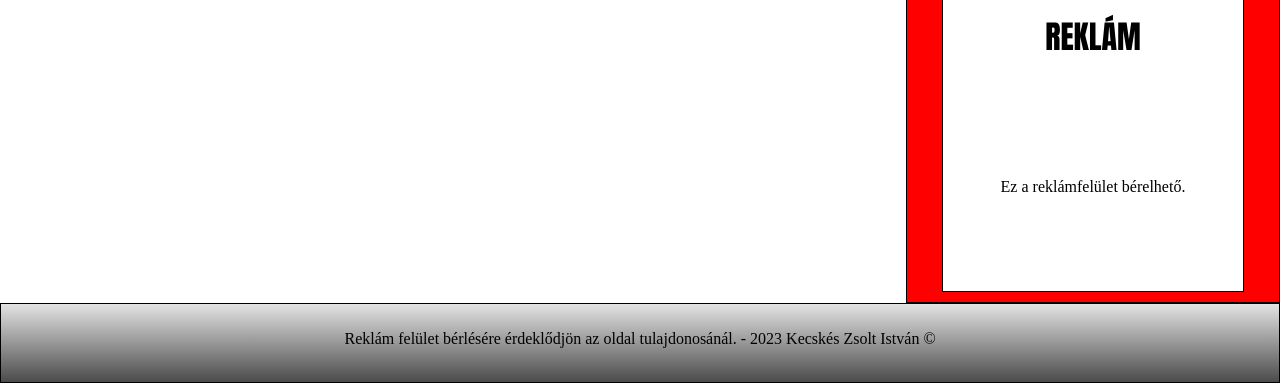
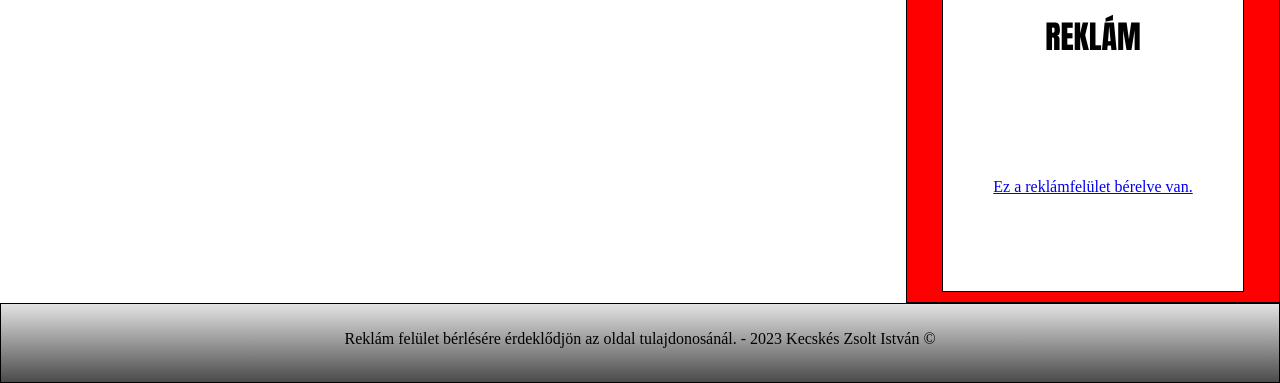
Before and after one commit to kecskeszsoltistvan/Kreativ-Feladat, a plain HTML site: page index.html in a window 1280 px wide. Shown: the part 805-1188 px from the top of the page. Drawn offline with Linux system fonts and the light colour scheme.

```diff
--- a/index.html
+++ b/index.html
@@ -59,7 +59,8 @@
         <div class="hirdetes">
             <h1 class="hirdetesCim">REKLÁM</h1>
             <div class="hirdetesTartalom">
-                <p>Ez a reklámfelület bérelhető.</p>
+                <a href="https://szaszuge.github.io/Mi-jar-a-fejemben/" target="_blank">Ez a reklámfelület bérelve van.</a>
+
             </div>
         </div>
     </div>
```
